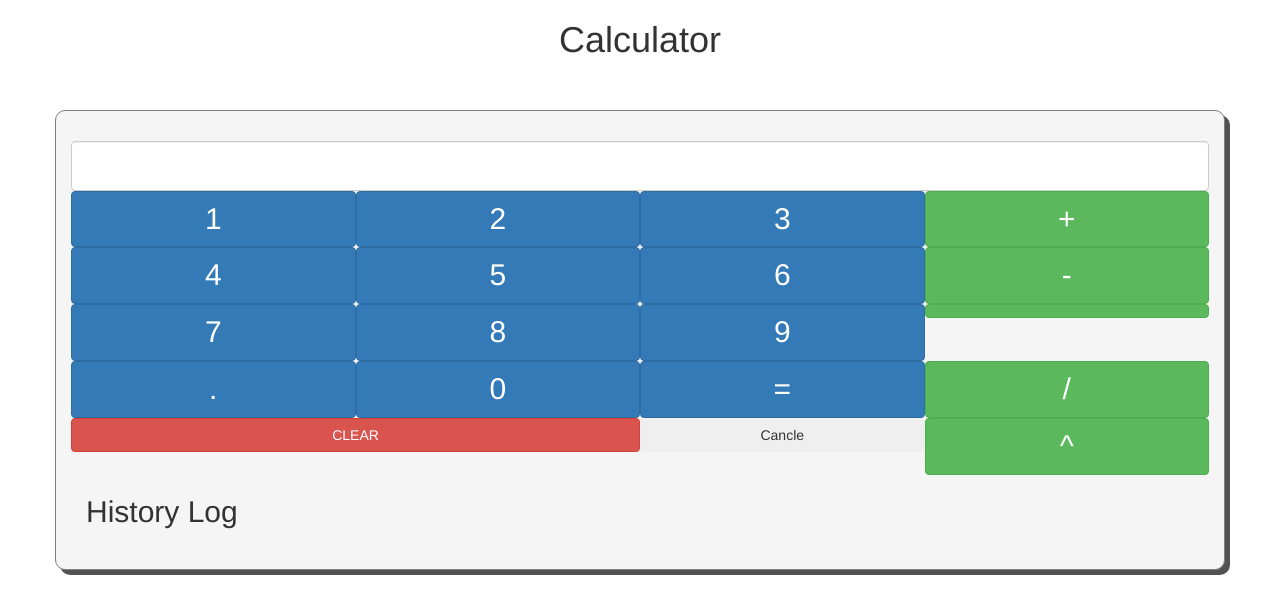
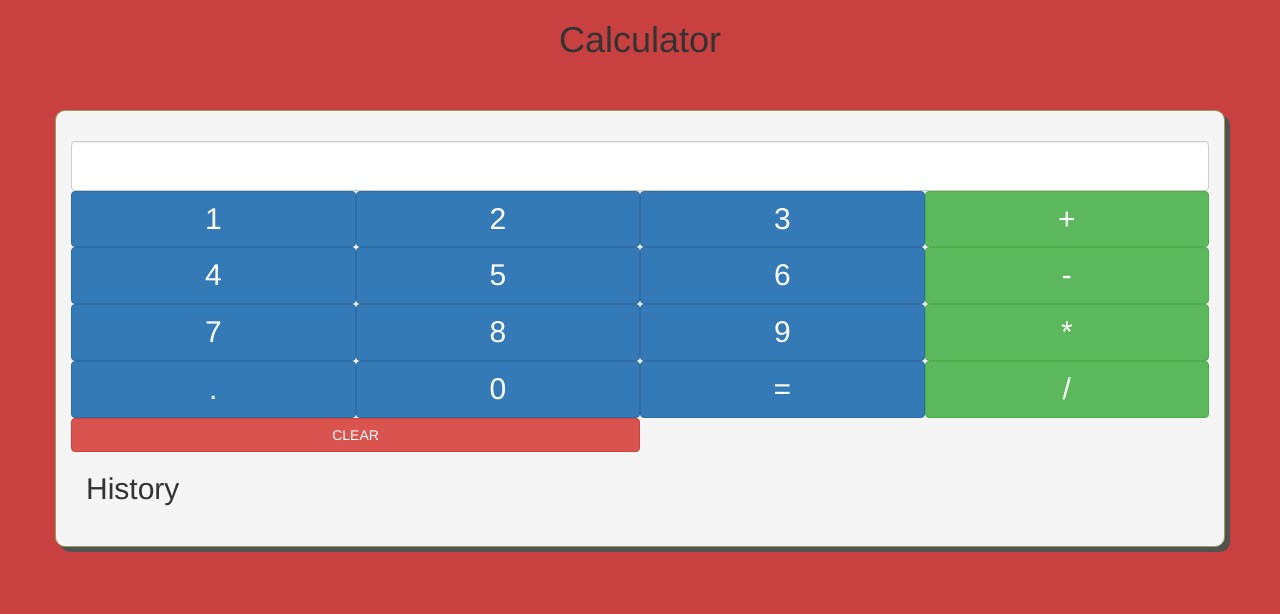
Before and after one commit to Vaibhavsurvase1997/Calculator, a plain HTML site: page cal.html in a window 1280 px wide. Drawn offline with nearby package versions, Linux system fonts and the light colour scheme.

Commit message:
first commit

```diff
--- a/cal.html
+++ b/cal.html
@@ -2,7 +2,7 @@
 <html lang="en">
 <head>
     <meta charset="UTF-8">
-    <title>Javascript Calculator</title>
+    <title>Calculator</title>
     <meta name="viewport" content="width=device-width, initial-scale=1">
     <link rel="stylesheet" href="https://stackpath.bootstrapcdn.com/bootstrap/3.4.1/css/bootstrap.min.css" >
 <style>
@@ -14,9 +14,9 @@
     }
 </style>
 </head>
-<body style="background: white">
+<body style="background: rgb(201, 64, 64)">
 <h1 class="text-center">Calculator</h1>
-    <div class="container" style="padding: 30px;border: 1px solid grey;margin-top: 50px;background: whitesmoke;    box-shadow: 5px 5px #525252;    border-radius: 10px;">
+    <div class="container" style="padding: 30px;border: 1px solid rgb(144, 163, 89);margin-top: 50px;background: whitesmoke;    box-shadow: 5px 5px #525252;    border-radius: 10px;">
         <div class="row">
             <div class="col-lg-12 nopadding">
             <input type="text" name="calculation" id="calculation" class="form-control" style="padding: 10px;font-size: 30px;height: 50px;">
@@ -61,7 +61,7 @@
                 <button id="nine" class="btn btn-primary btn-block btn_font" onclick='UserClickButton("9")'>9</button>
             </div>
             <div class="col-xs-3 nopadding">
-                <button id="multiply" class="btn btn-success btn-block btn_font" onclick='UserClickButton("")'></button>
+                <button id="multiply" class="btn btn-success btn-block btn_font" onclick='UserClickButton("")'>*</button>
             </div>
         </div>
         <div class="row">
@@ -82,16 +82,10 @@
             <div class="col-lg-6 nopadding">
                 <button class="btn btn-danger  btn-block" onclick="ClearData()">CLEAR</button>
             </div>
-            <div class="col-lg-3 nopadding">
-                <button class="btn btn-secondary  btn-block" onclick="backSpace()">Cancle</button>
-            </div>
-            <div class="col-xs-3 nopadding">
-                <button id="square" class="btn btn-success btn-block btn_font" onclick='UserClickButton("**")'>^</button>
-            </div>
         </div>
         <div class="row">
             <div class="col-lg-12">
-                <h2>History Log</h2>
+                <h2>History</h2>
             </div>
             <div class="col-lg-12" id="history_log">
 
```
